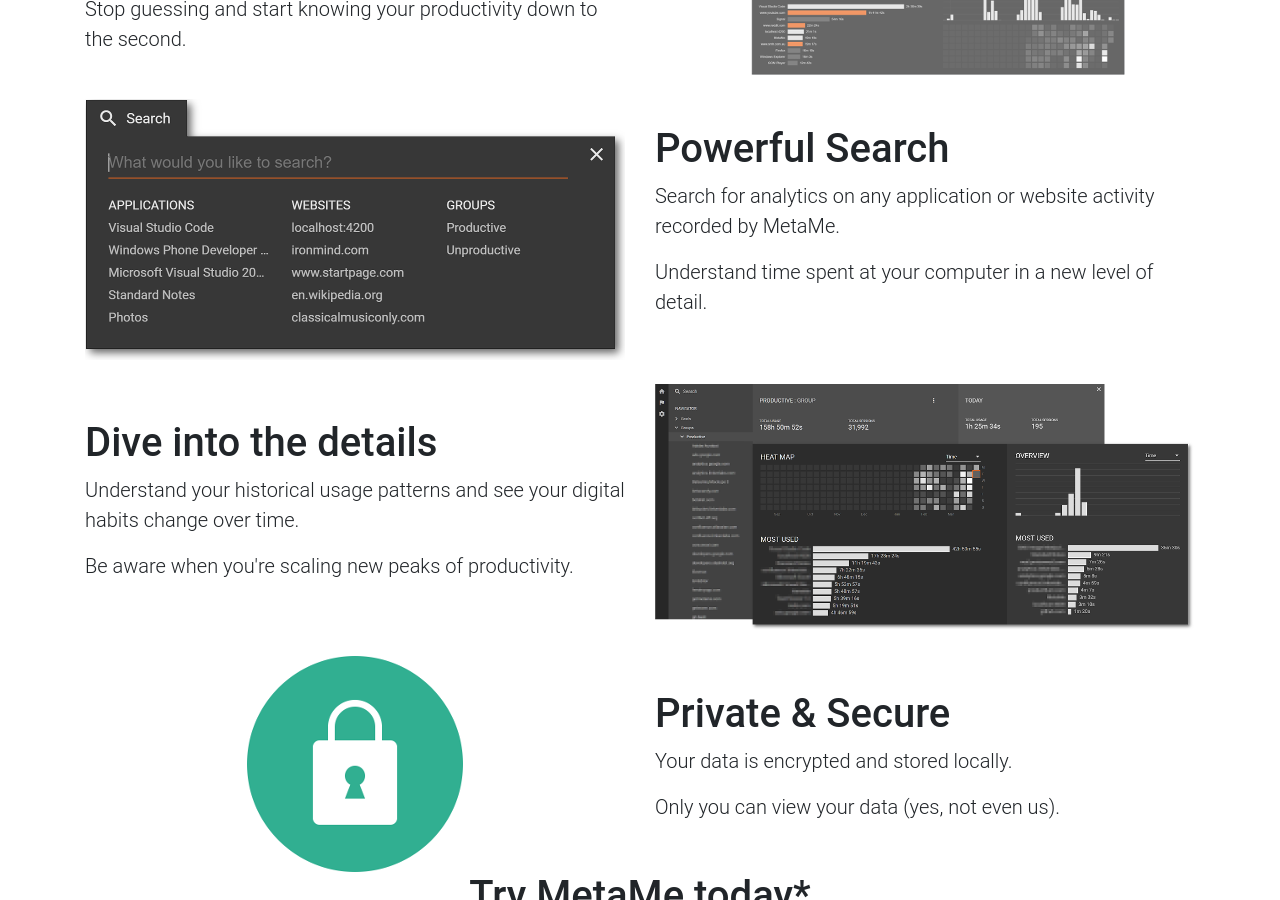
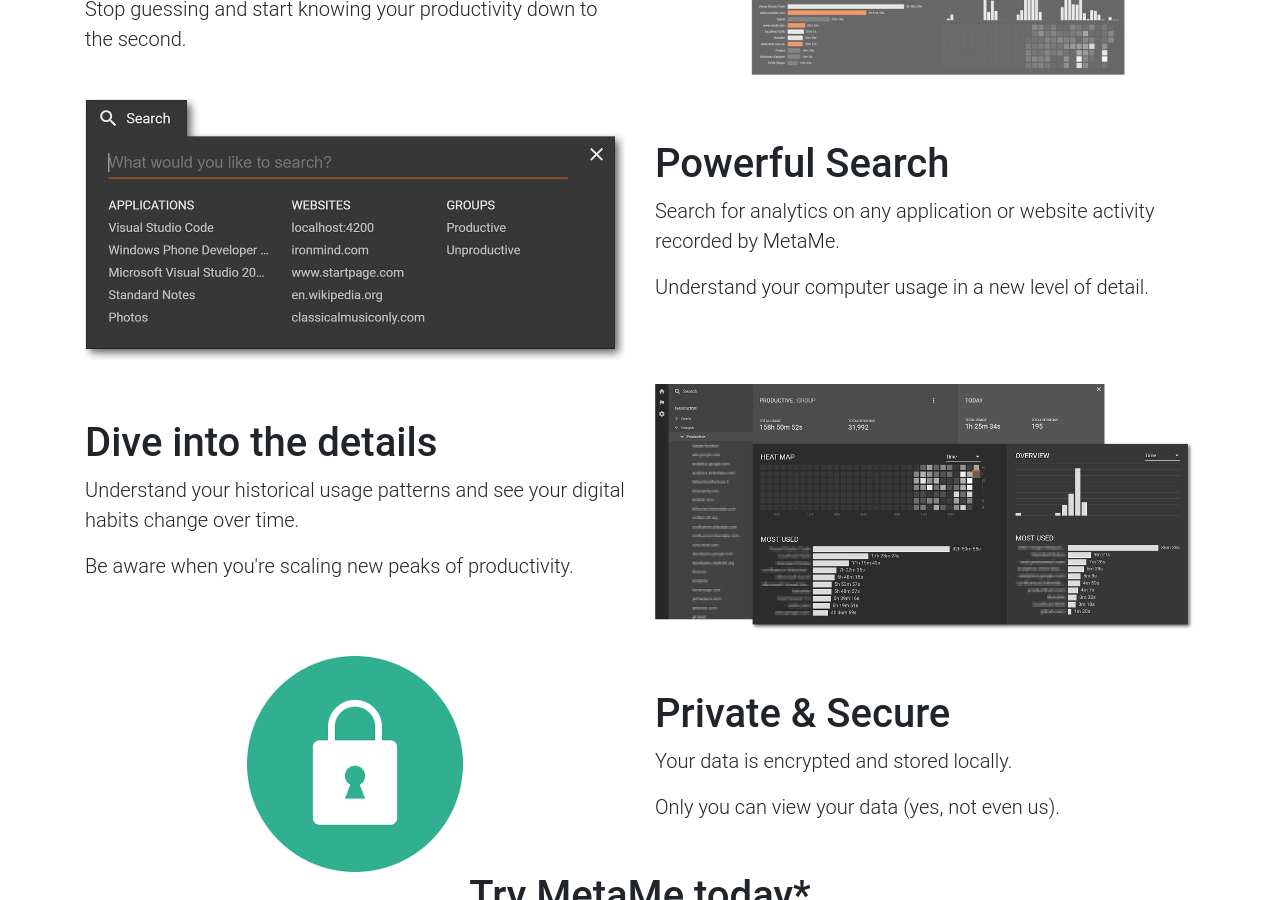
Before and after one commit to meta-me/metame-website, a Jekyll site: the page built from index.html, in a window 1280 px wide and 900 px high, scrolled down 1319 px. Built offline with Jekyll 4.4.1, drawn with Linux system fonts in a browser that asks for light colours.

Commit message:
More minor copy changes

```diff
--- a/index.html
+++ b/index.html
@@ -141,7 +141,7 @@
           by MetaMe.
         </p>
         <p class="lead">
-          Understand time spent at your computer in a new level of detail.
+          Understand your computer usage in a new level of detail.
         </p>
       </div>
     </div>
```
